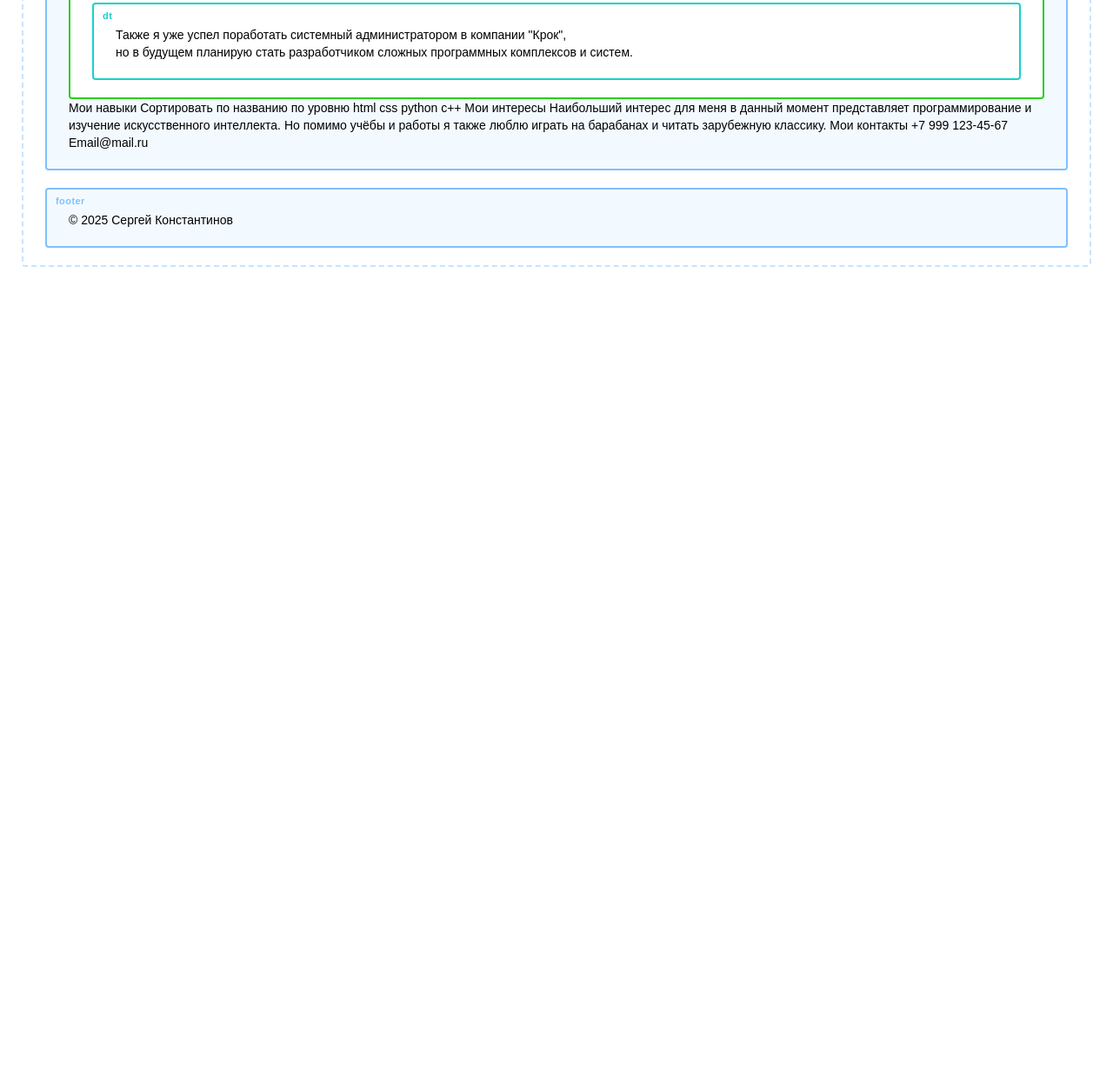
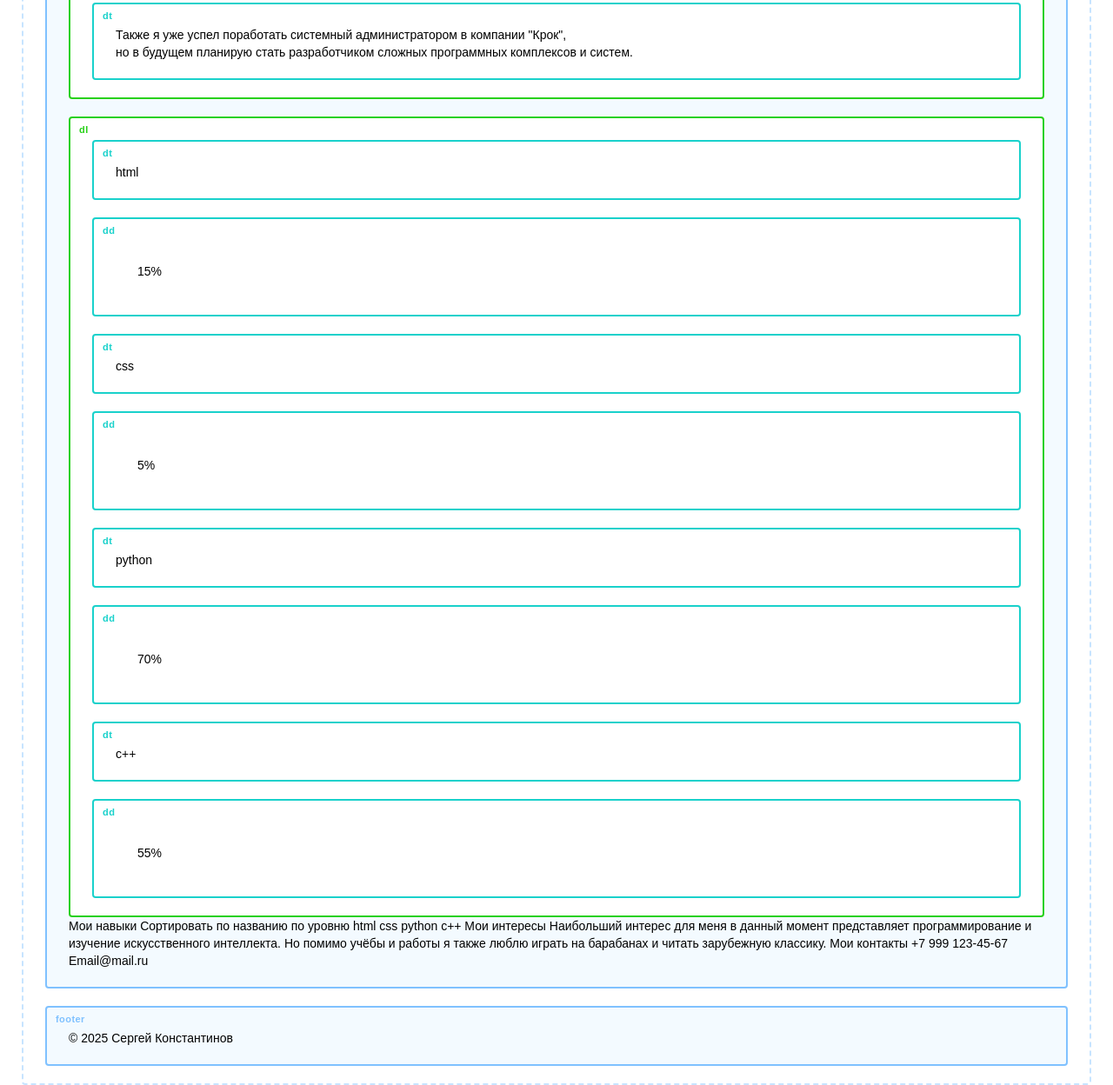
Before and after one commit to Agenttt007/Portfolio, a plain HTML site: page index.html in a window 1280 px wide. Shown: the part 973-2221 px from the top of the page at 87% size. Before the commit the page ends 1300 px from the top, so only its background shows below. Drawn offline with Linux system fonts and the light colour scheme; a web font is replaced by a local one.

Commit message:
Проба с добавлением прогресса изучения

```diff
--- a/index.html
+++ b/index.html
@@ -39,8 +39,32 @@
         <br>кроссплатформенного приложения для развития речи у детей». Работа
         <br>была высоко оценена комиссией.</dt>
         <dt>Также я уже успел поработать системный администратором в компании "Крок",
-    <br>но в будущем планирую стать разработчиком сложных программных комплексов и систем.
-    </dt></dl>
+        <br>но в будущем планирую стать разработчиком сложных программных комплексов и систем.</dt>
+    </dl>
+    <dl>
+        <dt>html</dt>
+        <dd>
+            <div style="width: 15%;">15%</div>
+        </dd>
+
+        <dt>css</dt>
+        <dd>
+            <div style="width: 5%;">5%</div>
+        </dd>
+
+        <dt>python</dt>
+        <dd>
+            <div style="width: 70%;">70%</div>
+        </dd>
+
+        <dt>c++</dt>
+        <dd>
+            <div style="width: 55%;">55%</div>
+        </dd>
+
+
+    </dl>
+
     Мои навыки
     Сортировать
     по названию
```
Lines whose indentation alone changed are shown as unchanged.
